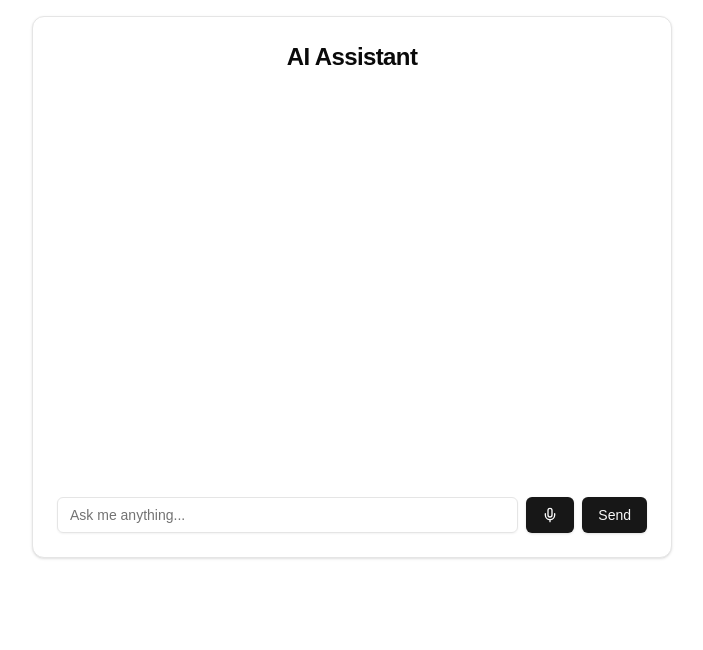
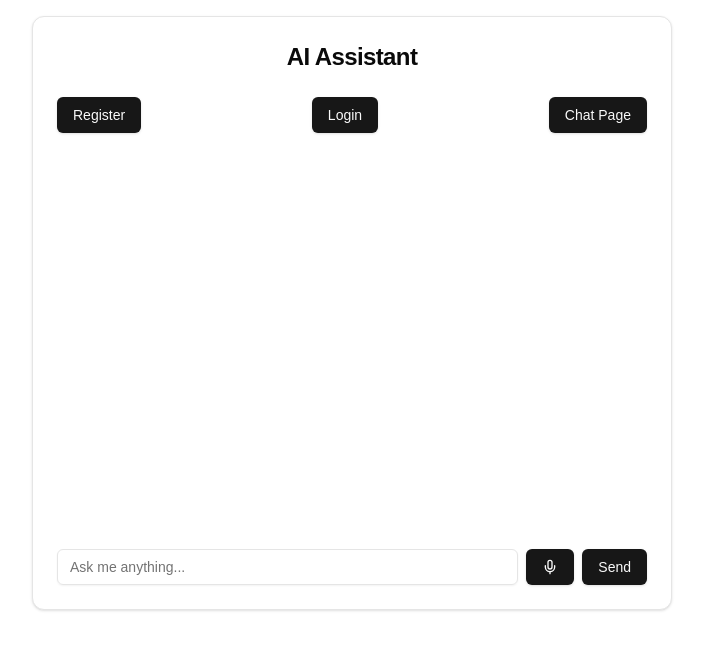
Before and after one commit to Engineernoob/Ai-assistant, a Next.js app in the folder ai-assistant-app/: page / in a window 1280 px wide. Shown: the top 650 px of the page, without its empty margins (288-991 px from the left). Built offline with nearby package versions, Linux system fonts and the light colour scheme.

Commit message:
adding nav link to other pages.

```diff
--- a/ai-assistant-app/app/page.tsx
+++ b/ai-assistant-app/app/page.tsx
@@ -11,6 +11,8 @@ import { Button } from "@/components/ui/button";
 import { Input } from "@/components/ui/input";
 import { Card, CardContent, CardHeader, CardTitle } from "@/components/ui/card";
 import { Mic, MicOff } from "lucide-react";
+import Link from "next/link"; // For page navigation
+import { useRouter } from "next/navigation"; // For programmatic navigation
 
 interface Message {
   role: "user" | "assistant";
@@ -38,6 +40,7 @@ export default function AIAssistant() {
   const [error, setError] = useState<string | null>(null);
   const [isListening, setIsListening] = useState(false);
   const messagesEndRef = useRef<HTMLDivElement>(null);
+  const router = useRouter(); // Initialize the router
 
   const scrollToBottom = () => {
     messagesEndRef.current?.scrollIntoView({ behavior: "smooth" });
@@ -123,6 +126,18 @@ export default function AIAssistant() {
           </CardTitle>
         </CardHeader>
         <CardContent>
+          <div className="flex justify-between mb-4">
+            {/* Navigation links */}
+            <Link href="/register">
+              <Button>Register</Button>
+            </Link>
+            <Link href="/login">
+              <Button>Login</Button>
+            </Link>
+            <Link href="/chat">
+              <Button>Chat Page</Button>
+            </Link>
+          </div>
           <div className="space-y-4 mb-4 h-96 overflow-auto">
             {messages.map((message, index) => (
               <div
```
